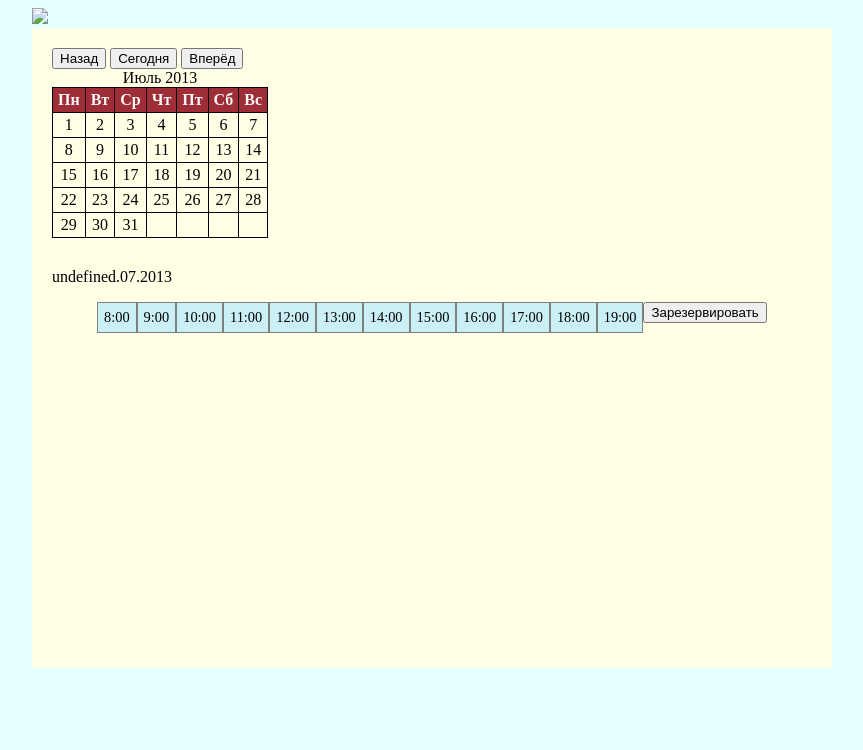
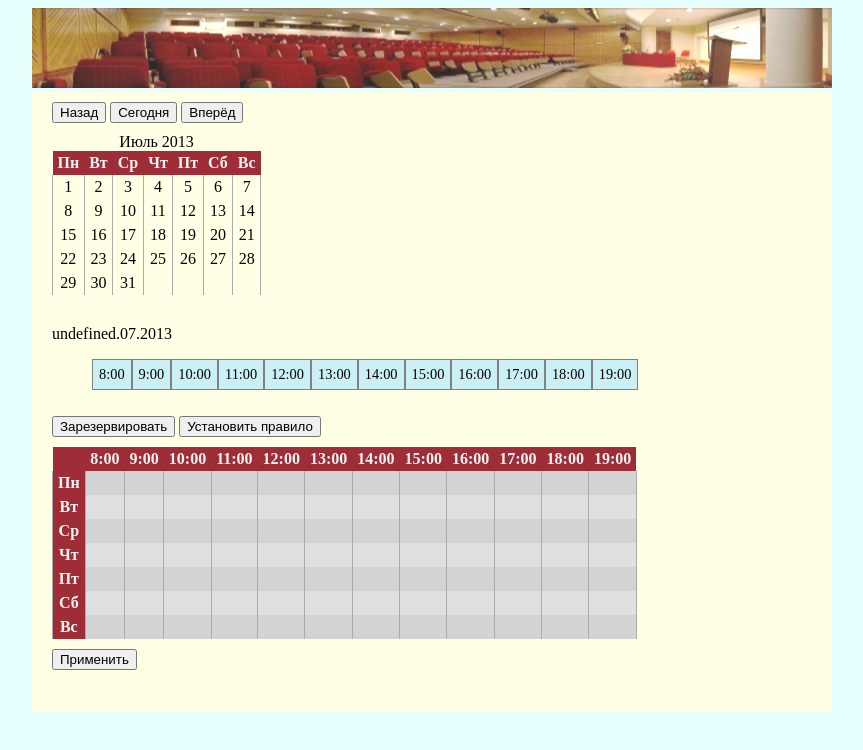
Before and after one commit to NikitaForm/BookingAMeetingRoom, a plain HTML site: page index.html in a window 1280 px wide. Both pictures are taken after a click on the button "Назад". Shown: the whole page, without its empty margins (208-1071 px from the left). Drawn offline with nearby package versions, Linux system fonts and the light colour scheme.

Commit message:
Первыы коммит на github

```diff
--- a/calendar.css
+++ b/calendar.css
@@ -1,18 +1,25 @@
-.calendar-table {
+.calendar-table, .weekhours-table {
     border-collapse: collapse;
 }
-.calendar-table td, .calendar-table th {
-    border: 1px solid black;
+.calendar-table td, .weekhours-table td  {
+    border-left: 1px solid;
+    border-right: 1px solid;
+    border-color: #ababab;
     padding-top: 3px;
     padding-bottom: 3px;
     padding-left: 5px;
     padding-right: 5px;
     text-align: center;
+
 }
 
-.calendar-table th {
+.calendar-table th, .weekhours-table th, .day-names {
     font-weight: bold;
     color: whitesmoke;
+    padding-top: 3px;
+    padding-bottom: 3px;
+    padding-left: 5px;
+    padding-right: 5px;
     background-color: #9F2D37;
 }
 
@@ -22,7 +29,13 @@
 }
 
 .date-cell.selected {
-    background: #0ff;
+
+    font-weight: bold;
+    padding-top: 2px;
+    padding-bottom: 2px;
+    padding-left: 4px;
+    padding-right: 4px;
+    border: 1px dashed;
 }
 
 .calendar-table caption {
@@ -45,8 +58,13 @@ li {
 
 }
 
-.selected {
-    background: #0ff;
+.selected2 {
+    font-weight: bold;
+    text-decoration: underline;
+    padding-top: 5px;
+    padding-left: 5px;
+    padding-right: 5px;
+    background: #f98690;
 }
 
 body {
@@ -60,6 +78,7 @@ body {
     margin-left: auto;
     margin-right: auto;
     padding: 20px;
+    padding-top: 0;
     background-color: #ffffe6;
 }
 
@@ -68,10 +87,16 @@ body {
 }
 
 ul {
-    margin-left: 5px;
+    list-style: none;
+    float: left;
+    width: 100%;
 }
 #header {
     width: 800px;
     margin-left: auto;
     margin-right: auto;
 }
+button {
+    margin-top: 10px;
+    margin-bottom: 10px;
+}
--- a/index.html
+++ b/index.html
@@ -5,6 +5,7 @@
     <link type="text/css" rel="stylesheet" href="calendar.css">
     <script src="http://code.jquery.com/jquery-latest.js"></script>
     <link rel="SHORTCUT ICON" href="i1.ico">
+    <script src="weekHours.js"></script>
     <script src="calendar.js"></script>
     <title>Бронирование конференц зала</title>
 </head>
@@ -40,61 +41,112 @@
 
             <div>
                 <button onclick="bookMeetingRoom()">Зарезервировать</button>
+
+                <button onclick="toggleWeekHoursDiv()">Установить правило</button>
             </div>
+
+            <div id="weekhours-holder">
+                <div>
+                    <button onclick="toggleWeekHoursDiv()">Применить</button>
+                </div>
+            </div>
+
+
 
         </div>
 
         <script>
+            var storage = {};
             var calendar = new Calendar(new Date(2013,7,7));
+            var weekHours = new WeekHours();
             $('#calendar-holder').append(calendar.getElement());
+
 
             $(calendar).on("select", function(e) {
                 $('#value').html(e.value);
                 $('#form').toggle(true);
+                highlightDays(calendar.getValue().getMonth() + 1);
                 highlightHours();
             });
 
+            $('#weekhours-holder').prepend(weekHours.getElement())
+                    .on('click', 'td', onClick);
+
+            $('tr').filter(':odd').css('background-color', '#d3d3d3').end()
+                    .filter(':even').css('background-color', '#e1e0e0');
+
             $('#schedule').on('click', 'li', onClick);
+
             function onClick(e) {
                 //alert($(e.target).html());
-                $(e.target).toggleClass("selected");
+                $(e.target).toggleClass("selected2");
             }
             function bookMeetingRoom() {
                 var value = $('#value').html();
                 var times = [];
                 $('li').each(function(index, elem) {
-                            if($(elem).hasClass('selected')) {
+                            if($(elem).hasClass('selected2')) {
                                 times.push($(elem).html());
                             }
                         });
-                storage[value.toString()] = times;
+               // if(value in storage)&&
+                if(times.length == 0) {
+                    delete storage[value];
+                } else {
+                    storage[value] = times;
+                }
 
-                var str = '';
+
+            /*    var str = '';
                 for( var key in storage) {
 
                     str+=key + ' ' + storage[key] + ';||' ;
-                }
+                }*/
                 //alert(str);
             }
             function highlightHours() {
                 var hourValues = storage[$('#value').html()];
                 //alert('hourValues ' + hourValues);
                 //alert($('#value').html());
-                var lis = $('li').toggleClass('selected', false);
+                var lis = $('li').toggleClass('selected2', false);
                 if(hourValues){
                     lis.each(function(index, elem) {
                                 if(hourValues.indexOf($(elem).html()) != -1) {
-                                    $(elem).addClass('selected');
+                                    $(elem).addClass('selected2');
                                 }
                             });
                 }
             }
             function highlightDays(month) {
+                var dayValues = [];
+                var  dateFromStorage;
                 for(var key in storage){
+                    dateFromStorage = key.split('.');
+                    if(dateFromStorage[1] == month) {
+                        dayValues.push(parseInt(dateFromStorage[0]).toString());
+                    }
+                }
+                //alert('1:' + dayValues.join());
+                var tds = $('td').toggleClass('selected2', false);
+                if(dayValues){
+                    tds.each(function(index, elem) {
+                        if(dayValues.indexOf($(elem).html()) != -1) {
+                            $(elem).addClass('selected2');
+                        }
+                    });
+                }
 
-                }
+
             }
-            var storage = {};
+            function toggleWeekHoursDiv() {
+                $('#weekhours-holder').toggle();
+
+            }
+
+            function createRule() {
+                $('#weekdays').filter(':checked')
+            }
+
 
         </script>
     </div>
--- /dev/null
+++ b/weekHours.js
@@ -0,0 +1,37 @@
+/**
+ * Created by i on 28.11.13.
+ */
+function WeekHours() {
+    var elem;
+    var days = ['Пн', 'Вт', 'Ср', 'Чт', 'Пт', 'Сб', 'Вс'];
+    function render() {
+        elem = $('<div class="weekhours">');
+        var table = ['<table class="weekhours-table"><caption></caption><tr><th></th><th>8:00</th><th>9:00</th>' +
+            '<th>10:00</th><th>11:00</th><th>12:00</th><th>13:00</th><th>14:00</th><th>15:00</th><th>16:00</th>' +
+            '<th>17:00</th><th>18:00</th><th>19:00</th></tr>'];
+
+        for (var i = 0; i < days.length; i++){
+            for(var j = 0; j < 12; j++){
+
+                if( j == 0 ) {
+                    table.push('<tr><td class="day-names">' + days[i] + '</td>');
+                }
+
+                table.push('<td></td>');
+
+                if( j == 11) {
+                    table.push('</tr>');
+                }
+
+            }
+        }
+        table.push('</table>');
+        elem.html(table.join('\n'));
+    }
+    this.getElement = function() {
+        if(!elem) {
+            render();
+        }
+        return elem;
+    };
+}
```
Also changed, not shown: head.jpg (added), i1.ico (added).
